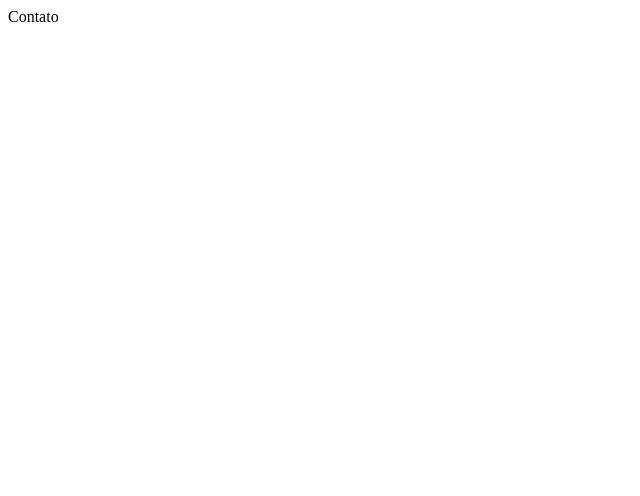
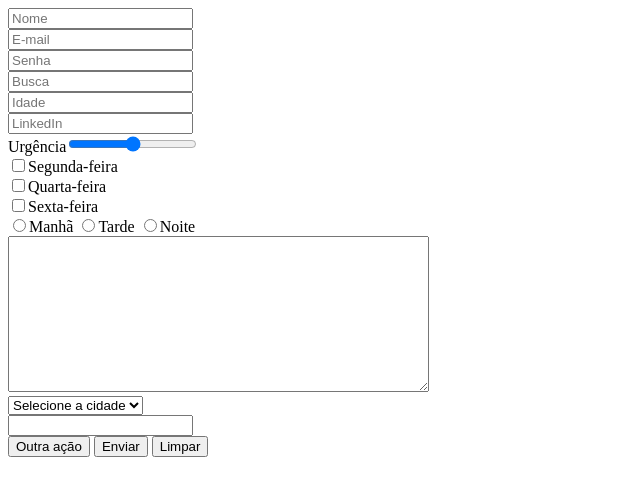
Before and after one commit to paola-yumi-m/HTML-CSS, a plain HTML site: page Curso de HTML5 Capgemini/contato.html in a window 1280 px wide. Shown: the whole page, without its empty margins (0-640 px from the left). Drawn offline with Linux system fonts and the light colour scheme.

Commit message:
updated contato.html

```diff
--- a/Curso de HTML5 Capgemini/contato.html
+++ b/Curso de HTML5 Capgemini/contato.html
@@ -5,6 +5,37 @@
         <title>Contato</title>
     </head>
     <body>
-        Contato
+        <form>
+            <input type="text" name="name" placeholder="Nome" /><br/>
+            <input type="email" name="email" placeholder="E-mail" /><br/>
+            <input type="password" name="password" placeholder="Senha" /><br/>
+            <input type="search" name="search" placeholder="Busca" /><br/>
+            <input type="number" name="age" placeholder="Idade" /><br/>
+            <input type="url" name="linkedin" placeholder="LinkedIn" /><br/>
+            Urgência<input type="range" name="urgency" min="0" max="100" step="0.1" /><br/>
+            <input type="checkbox" name="dia-da-semana" value="2" />Segunda-feira<br/>
+            <input type="checkbox" name="dia-da-semana" value="4" />Quarta-feira<br/>
+            <input type="checkbox" name="dia-da-semana" value="6" />Sexta-feira<br/>
+            <!--radio precisa ter o mesmo nome para permitir selecionar apenas um campo-->
+            <input type="radio" name="horario" value="manha" />Manhã
+            <input type="radio" name="horario" value="tarde" />Tarde
+            <input type="radio" name="horario" value="noite" />Noite<br/>
+            <textarea name="text" cols="50" rows="10"></textarea><br/>
+            <select name="cidade">
+                <option value="">Selecione a cidade</option>
+                <option value="blumenau">Blumenau</option>
+                <option value="florianopolis">Florianópolis</option>
+                <option value="joinville">Joinville</option>
+            </select><br/>
+            <input list="cidade" name="cidade" />
+            <datalist id="cidade">
+                <option value="Blumenau">Blumenau</option>
+                <option value="Florianópolis">Florianópolis</option>
+                <option value="Joinville">Joinville</option>
+            </datalist><br/>
+            <button type="button">Outra ação</button>
+            <button type="submit">Enviar</button>
+            <button type="reset">Limpar</button>
+        </form>
     </body>
 </html>
```
